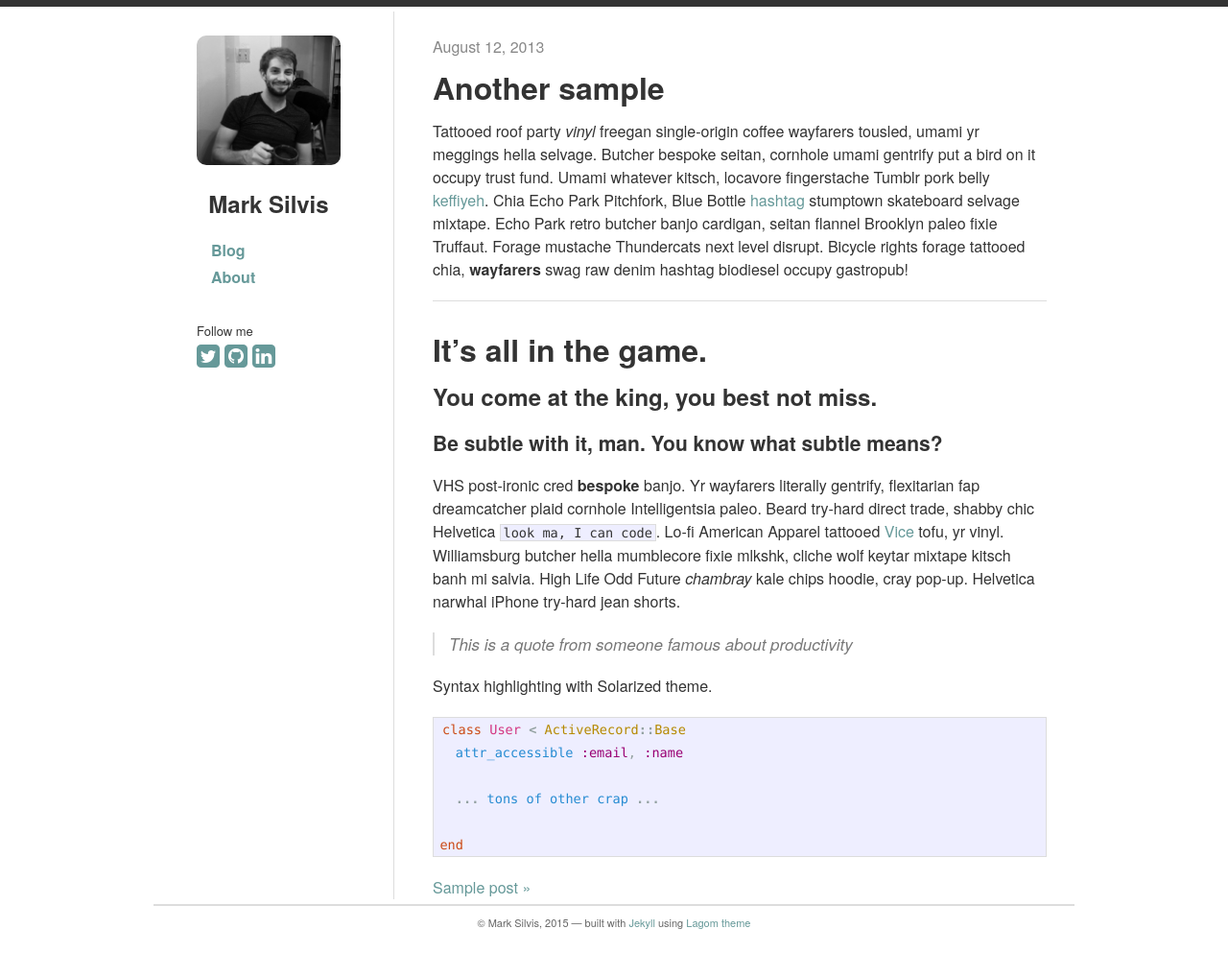
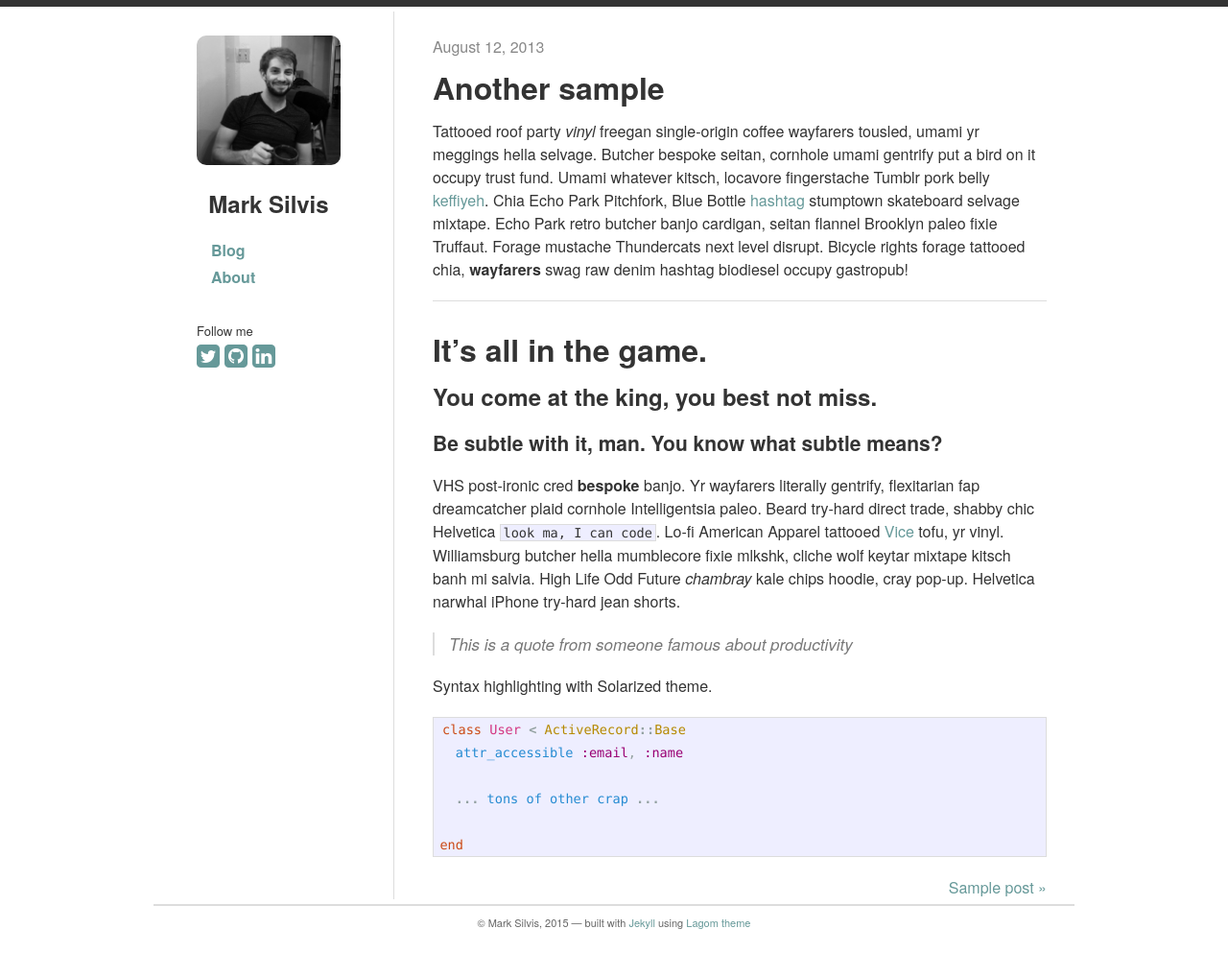
Before and after one commit to marksilvis/marksilvis.github.io, a Jekyll site: the page built from _posts/2013-08-12-another-sample.md, in a window 1280 px wide. Shown: the whole page at 96% size. Built offline with Jekyll 4.4.1, drawn with Linux system fonts in a browser that asks for light colours; nearby versions of some CDN libraries; comment, search, counter and statistics services are not loaded.

Commit message:
next and previous post button now aligned

```diff
--- a/_includes/css/screen.css
+++ b/_includes/css/screen.css
@@ -250,6 +250,10 @@ nav h1, nav h2 {
   color: {{ site.data.theme.accent_color }};
 }
 
+#nextpost {
+  float: right;
+}
+
 i.fa-hn {
   text-align: center;
   font-size: 18px !important;
```
